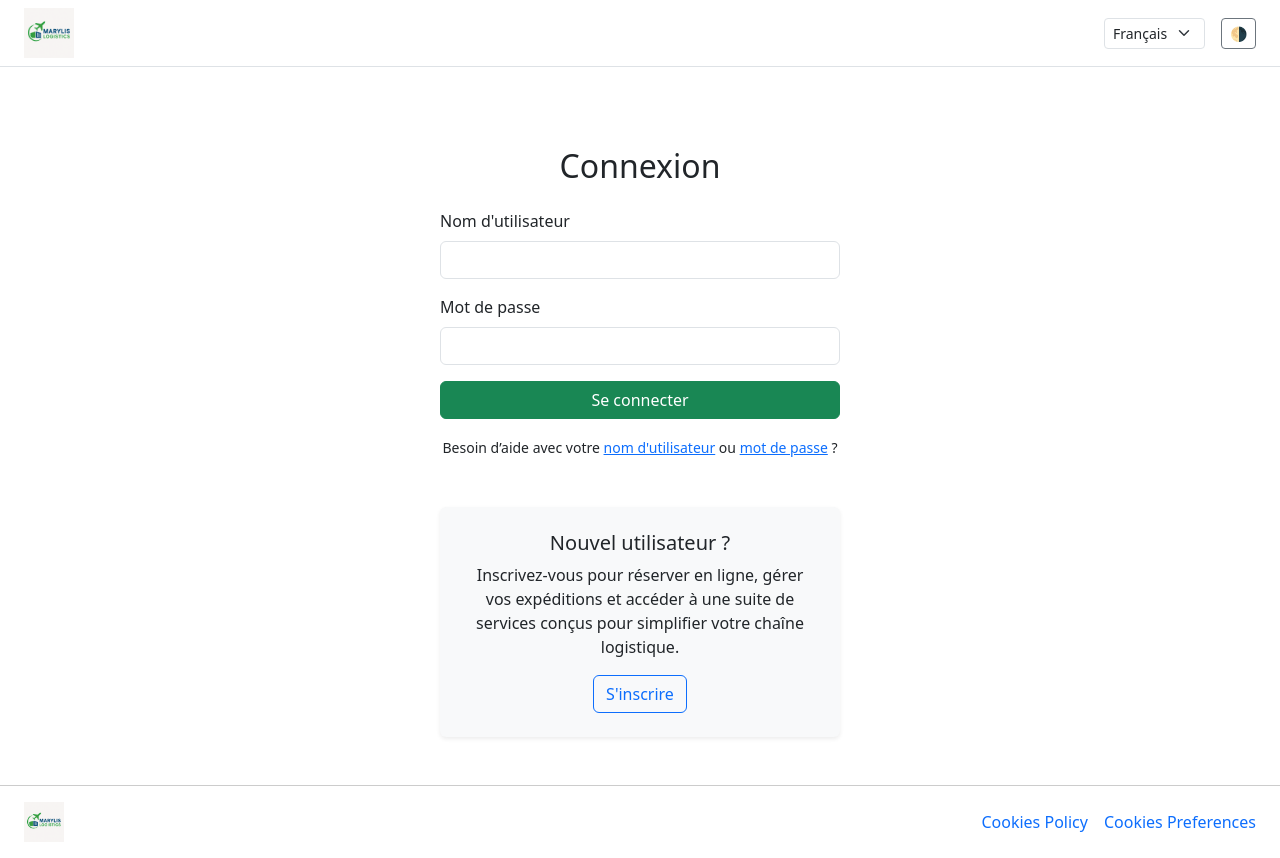
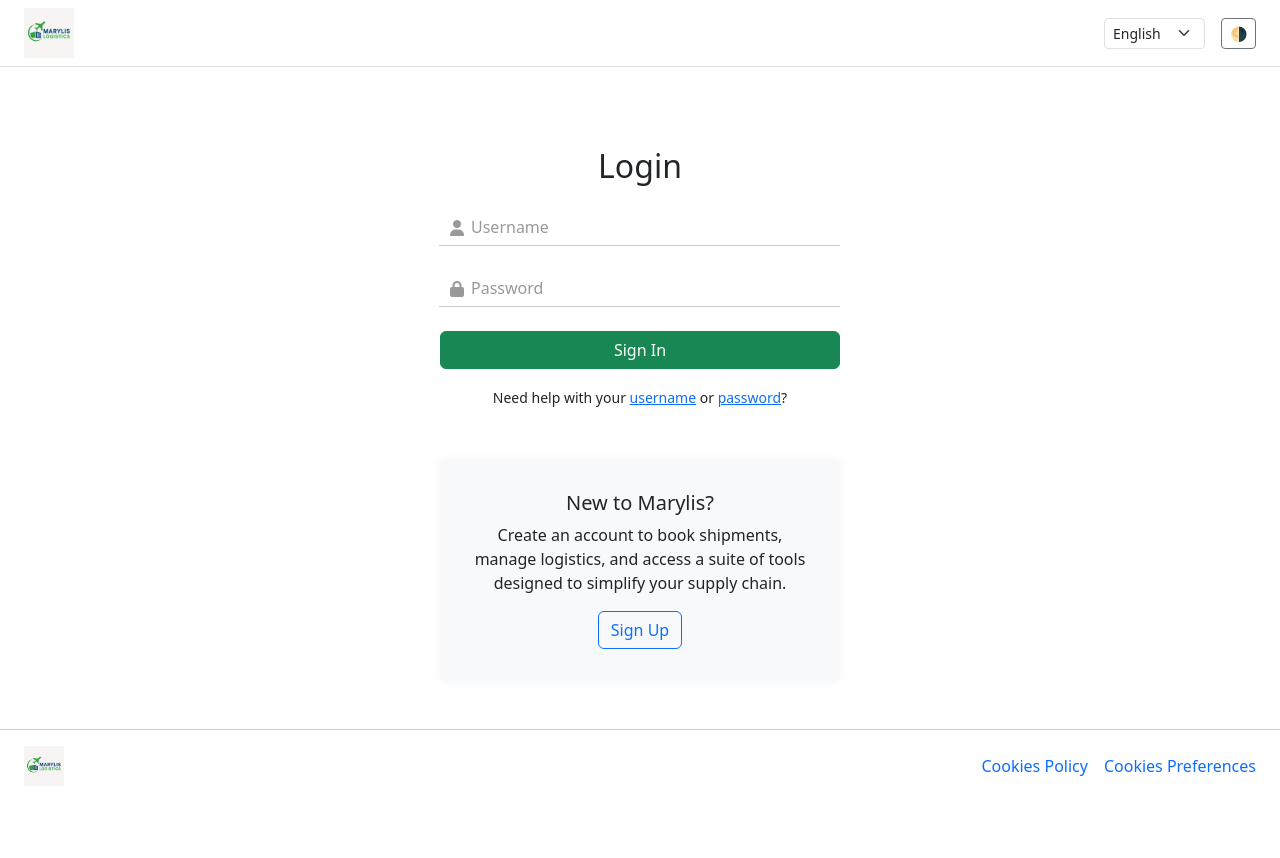
Before and after one commit to ERIKAYOSSA/marylis-logistics-backend, a FastAPI app: page /login in a window 1280 px wide. After the commit the page ends 776 px from the top, so only its background shows below. Run offline with FastAPI, Linux system fonts and the light colour scheme; some libraries are stand-ins or nearby versions.

Commit message:
on continue

```diff
--- a/app/templates/login.html
+++ b/app/templates/login.html
@@ -1,76 +1,143 @@
 <!DOCTYPE html>
-<html lang="fr">
+<html lang="en">
 <head>
   <meta charset="UTF-8">
-  <title>Connexion - Marylis Logistics</title>
+  <title>Login - Marylis Logistics</title>
   <link href="https://cdn.jsdelivr.net/npm/bootstrap@5.3.2/dist/css/bootstrap.min.css" rel="stylesheet">
   <script src="https://kit.fontawesome.com/a076d05399.js" crossorigin="anonymous"></script>
   <style>
+    :root {
+      --bg-light: #ffffff;
+      --text-light: #212529;
+      --bg-dark: #121212;
+      --text-dark: #f1f1f1;
+      --primary-color: #0d6efd;
+    }
+
     body {
+      background-color: var(--bg-light);
+      color: var(--text-light);
       transition: background-color 0.3s ease, color 0.3s ease;
     }
+
     .dark-mode {
-      background-color: #121212;
-      color: #f1f1f1;
+      background-color: var(--bg-dark);
+      color: var(--text-dark);
     }
+
+    .navbar, footer {
+      transition: background-color 0.3s ease, color 0.3s ease;
+    }
+
+    .dark-mode .navbar, .dark-mode footer {
+      background-color: #1f1f1f;
+      color: var(--text-dark);
+    }
+
     .login-container {
       max-width: 400px;
       margin: auto;
       padding-top: 80px;
     }
+
+    .form-control {
+      border: none;
+      border-bottom: 1px solid #ccc;
+      border-radius: 0;
+      background-color: transparent;
+      color: inherit;
+    }
+
+    .form-control::placeholder {
+      color: #999;
+    }
+
+    .form-icon {
+      position: absolute;
+      left: 10px;
+      top: 50%;
+      transform: translateY(-50%);
+      color: #999;
+    }
+
+    .input-group {
+      position: relative;
+    }
+
+    .input-group input {
+      padding-left: 2rem;
+    }
+
+    .signup-box {
+      margin-top: 50px;
+      padding: 2rem;
+      background-color: #f8f9fa;
+      border-radius: 0.5rem;
+      box-shadow: 0 0 10px rgba(0,0,0,0.05);
+    }
+
+    .dark-mode .signup-box {
+      background-color: #2a2a2a;
+      color: var(--text-dark);
+    }
+
     footer {
       border-top: 1px solid #ccc;
       padding: 1rem 0;
+    }
+
+    .theme-toggle {
+      cursor: pointer;
     }
   </style>
 </head>
 <body>
 
   <!-- 🔝 Header -->
-  <nav class="navbar navbar-light bg-white border-bottom px-4">
+  <nav class="navbar navbar-light bg-white border-bottom px-4 d-flex justify-content-between align-items-center">
     <img src="/static/logo ML.png" alt="Marylis Logo" style="max-height: 50px;">
-    <div class="ms-auto d-flex align-items-center gap-3">
+    <div class="d-flex align-items-center gap-3">
       <select id="langSelect" class="form-select form-select-sm w-auto">
+        <option value="en" selected>English</option>
         <option value="fr">Français</option>
-        <option value="en">English</option>
       </select>
-      <button id="themeToggle" class="btn btn-sm btn-outline-secondary">🌗</button>
+      <span id="themeToggle" class="theme-toggle btn btn-sm btn-outline-secondary">🌗</span>
     </div>
   </nav>
 
-  <!-- 🔐 Formulaire de connexion -->
+  <!-- 🔐 Login Form -->
   <div class="login-container">
-    <h2 class="text-center mb-4">Connexion</h2>
+    <h2 class="text-center mb-4">Login</h2>
 
     {% if error %}
       <div class="alert alert-danger text-center">{{ error }}</div>
     {% endif %}
 
     <form method="post" action="/login">
-      <div class="mb-3">
-        <label for="username" class="form-label">Nom d'utilisateur</label>
-        <input type="text" class="form-control" id="username" name="username" required>
+      <div class="mb-4 input-group">
+        <i class="fas fa-user form-icon"></i>
+        <input type="text" class="form-control" id="username" name="username" placeholder="Username" required>
       </div>
-      <div class="mb-3">
-        <label for="password" class="form-label">Mot de passe</label>
-        <input type="password" class="form-control" id="password" name="password" required>
+      <div class="mb-4 input-group">
+        <i class="fas fa-lock form-icon"></i>
+        <input type="password" class="form-control" id="password" name="password" placeholder="Password" required>
       </div>
-      <button type="submit" class="btn btn-success w-100">Se connecter</button>
+      <button type="submit" class="btn btn-success w-100">Sign In</button>
     </form>
 
     <div class="text-center mt-3">
       <small>
-        Besoin d’aide avec votre
-        <a href="#help-username">nom d'utilisateur</a> ou
-        <a href="#help-password">mot de passe</a> ?
+        Need help with your
+        <a href="#help-username">username</a> or
+        <a href="#help-password">password</a>?
       </small>
     </div>
 
-    <!-- 🆕 Bloc d’inscription -->
-    <div class="mt-5 p-4 bg-light rounded shadow-sm text-center">
-      <h5>Nouvel utilisateur ?</h5>
-      <p class="mb-3">Inscrivez-vous pour réserver en ligne, gérer vos expéditions et accéder à une suite de services conçus pour simplifier votre chaîne logistique.</p>
-      <a href="/register" class="btn btn-outline-primary">S'inscrire</a>
+    <!-- 🆕 Signup Box -->
+    <div class="signup-box text-center">
+      <h5>New to Marylis?</h5>
+      <p class="mb-3">Create an account to book shipments, manage logistics, and access a suite of tools designed to simplify your supply chain.</p>
+      <a href="/register" class="btn btn-outline-primary">Sign Up</a>
     </div>
   </div>
 
@@ -83,7 +150,7 @@
     </div>
   </footer>
 
-  <!-- ⚙️ Script pour thème et langue -->
+  <!-- ⚙️ Script for theme and language -->
   <script>
     document.getElementById('themeToggle').addEventListener('click', () => {
       document.body.classList.toggle('dark-mode');
```
